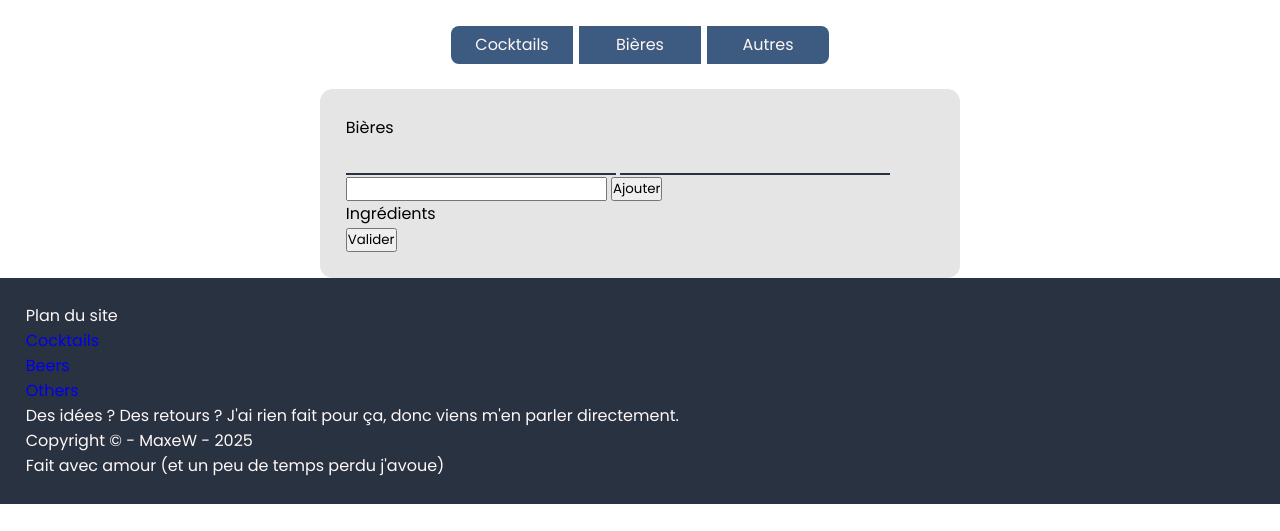
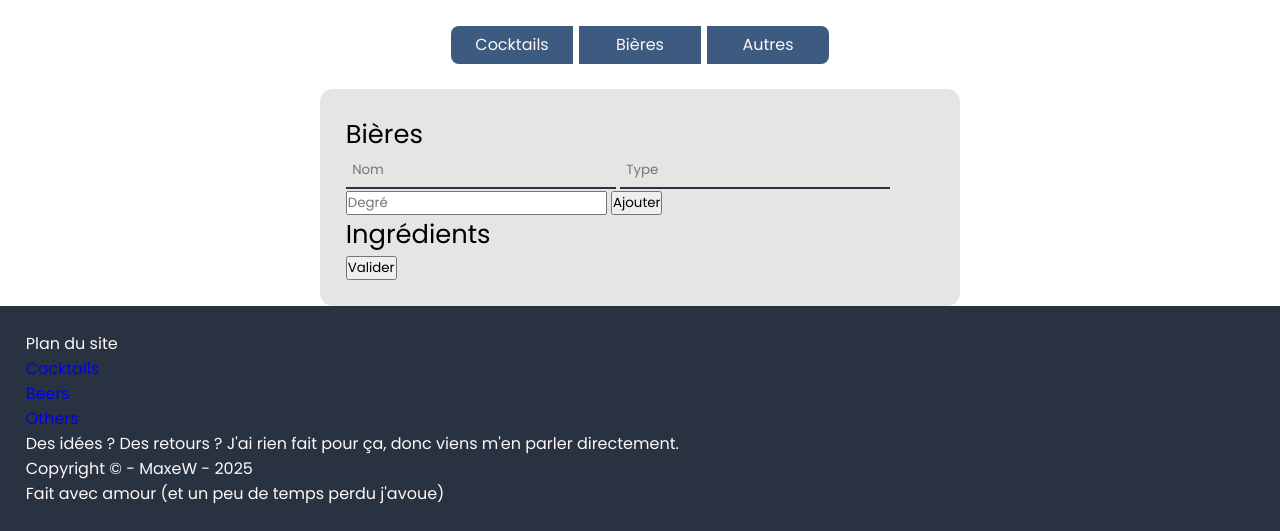
Before and after one commit to B4nanaJuice/bar-manager, a Flask app: template templates/admin.html.jinja in a window 1280 px wide. Shown: the top 531 px of the page. Run offline with Flask 3, Linux system fonts and the light colour scheme; the template is opened without the code that fills it, so the values that code supplies are empty; some libraries are stand-ins or nearby versions.

Commit message:
Small fix

```diff
--- a/static/searchBeers.js
+++ b/static/searchBeers.js
@@ -2,11 +2,7 @@
 let params = new URLSearchParams(document.location.search);
 let beer_type = params.get("beer_type") || "";
 
-window.onload = function() {
-    if (beer_type != "") {
-        document.querySelector(".beer_type").value = beer_type;
-    }
-}
+document.querySelector(".beer_type").value = beer_type;
 
 function searchBeers() {
     // Take the beer type
--- a/templates/admin.html.jinja
+++ b/templates/admin.html.jinja
@@ -3,12 +3,10 @@
 {% from "components/admin_ingredients.html.jinja" import admin_ingredients %}
 
 {% block content %}
-    <h4>{{ page_title }}</h4>
-
-    <h4>Bières</h4>
+    <h2>Bières</h2>
     {{ admin_beers(beers)|safe }}
 
 
-    <h4>Ingrédients</h4>
+    <h2>Ingrédients</h2>
     {{ admin_ingredients(ingredients, ingredient_stock)|safe }}
 {% endblock %}
--- a/templates/cocktails.html.jinja
+++ b/templates/cocktails.html.jinja
@@ -3,10 +3,10 @@
 {% from "components/cocktail_search.html.jinja" import cocktail_search %}
 {% from "components/pagination.html.jinja" import pagination %}
 
-{% block header %}
+{# {% block header %}
     {{ super() }}
     <link rel="stylesheet" href="{{ url_for('static', filename = 'css/pages/cocktails.css') }}">
-{% endblock %}
+{% endblock %} #}
 
 {% block content %}
     <!-- Search engine -->
--- a/templates/components/admin_beers.html.jinja
+++ b/templates/components/admin_beers.html.jinja
@@ -10,9 +10,9 @@
 </ul>
 
 <form action="{{ url_for('admin.add_beer') }}" method="post">
-    <input type="text" name="beerName" required>
-    <input type="text" name="beerType" required>
-    <input type="number" name="beerDegree" required>
+    <input type="text" name="beerName" required placeholder="Nom">
+    <input type="text" name="beerType" required placeholder="Type">
+    <input type="number" name="beerDegree" required placeholder="Degré">
     <input type="submit" value="Ajouter">
 </form>
 
--- a/templates/components/cocktail_card.html.jinja
+++ b/templates/components/cocktail_card.html.jinja
@@ -1,6 +1,6 @@
 {% macro cocktail_card(cocktail) %}
 
-<div class="cocktail-card">
+<div class="card inline-card cocktail-card">
     <p> {{ cocktail.name }} <span class="small"> ({{ cocktail.type }}) </span> </p>
 
     <p class="small">
--- a/templates/errors/404.html
+++ b/templates/errors/404.html
@@ -11,7 +11,7 @@
 <body>
 
     <div class="header">
-        <h2>Le bar de la Tanière</h2>
+        <h2>Woops</h2>
     </div>
 
     <div class="content">
```
